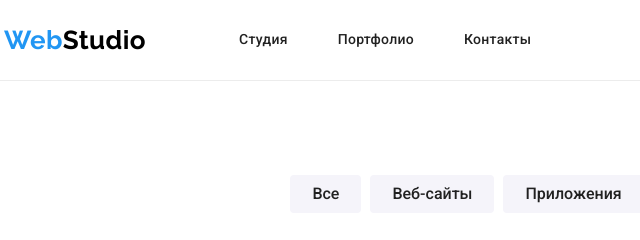
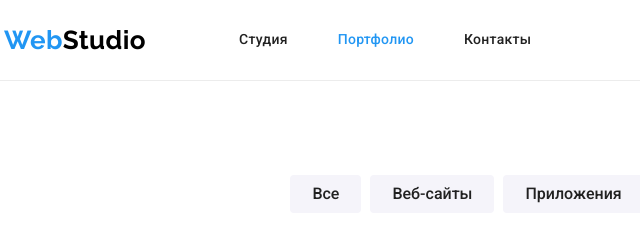
Before and after one commit to Serhii-Pietukhov/goit-markup-hw-05, a plain HTML site: page portfolio.html in a window 1280 px wide. Shown: the top 240 px of the page, 51-691 px from the left. Drawn offline with nearby package versions, Linux system fonts and the light colour scheme.

Commit message:
дз5 шапка

```diff
--- a/css/styles.css
+++ b/css/styles.css
@@ -118,8 +118,14 @@ img {
   line-height: 1.14;
   letter-spacing: 0.02em;
 }
+.site-nav .link::after {
+  position: absolute
 
-.site-nav .link.current {
+
+  border-radius: 2px;
+  background-color: var(--accent-color);
+}
+.link.current {
   color: var(--accent-color);
 }
 
--- a/portfolio.html
+++ b/portfolio.html
@@ -23,7 +23,7 @@
                         class="logo2">Studio</span></a>
                 <ul class="site-nav list">
                     <li class="item"><a href="" class="link">Студия</a></li>
-                    <li class="item"><a href="./portfolio.html" class="link">Портфолио</a></li>
+                    <li class="item"><a href="./portfolio.html" class="link current">Портфолио</a></li>
                     <li class="item"><a href="" class="link">Контакты</a></li>
 
                 </ul>
```
